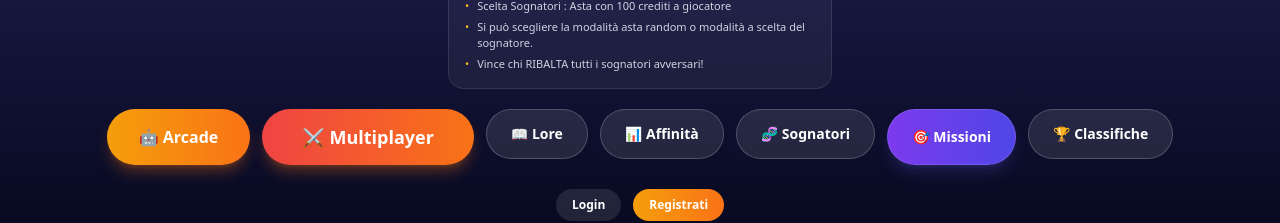
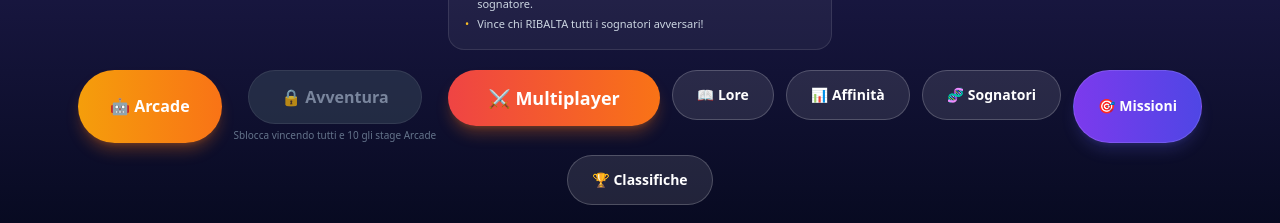
Before and after one commit to mamima9/Sognatori, a React (Vite) app: page / in a window 1280 px wide. Shown: the part 498-721 px from the top of the page. Built offline with nearby package versions, Linux system fonts and the light colour scheme.

Commit message:
Add Arcade-gated Adventure button to home

```diff
--- a/src/pages/Home.jsx
+++ b/src/pages/Home.jsx
@@ -250,6 +250,27 @@ export default function Home() {
               >
                 🤖 {t("Arcade")}
               </motion.button>
+
+              {/* AVVENTURA — si sblocca solo dopo la vittoria della campagna Arcade */}
+              {(() => {
+                const adventureUnlocked = user?.user_metadata?.sognatori_arcade_completed === true;
+                return (
+                  <div className="flex flex-col items-center gap-1">
+                    {adventureUnlocked ? (
+                      <Link to="/avventura">
+                        <motion.button whileHover={{ scale: 1.05 }} whileTap={{ scale: 0.96 }} className="px-8 py-3.5 rounded-full bg-gradient-to-r from-emerald-500 to-teal-500 font-black text-base shadow-lg shadow-emerald-500/30 hover:brightness-110 transition border border-emerald-200/30">
+                          🌿 Avventura
+                        </motion.button>
+                      </Link>
+                    ) : (
+                      <button type="button" disabled aria-disabled="true" title="Completa e vinci tutti e 10 gli stage dell'Arcade per sbloccare Avventura" className="px-8 py-3.5 rounded-full bg-slate-700/70 text-slate-400 font-bold text-base border border-white/10 cursor-not-allowed opacity-80">
+                        🔒 Avventura
+                      </button>
+                    )}
+                    {!adventureUnlocked && <span className="text-[10px] text-slate-500">Sblocca vincendo tutti e 10 gli stage Arcade</span>}
+                  </div>
+                );
+              })()}
 
               {/* MULTIPLAYER */}
               <Link to="/multiplayer">
```
